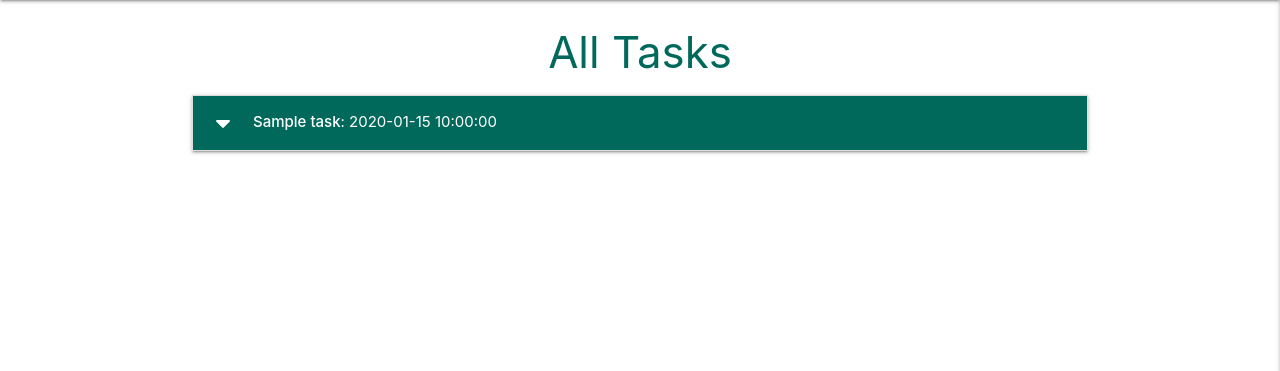
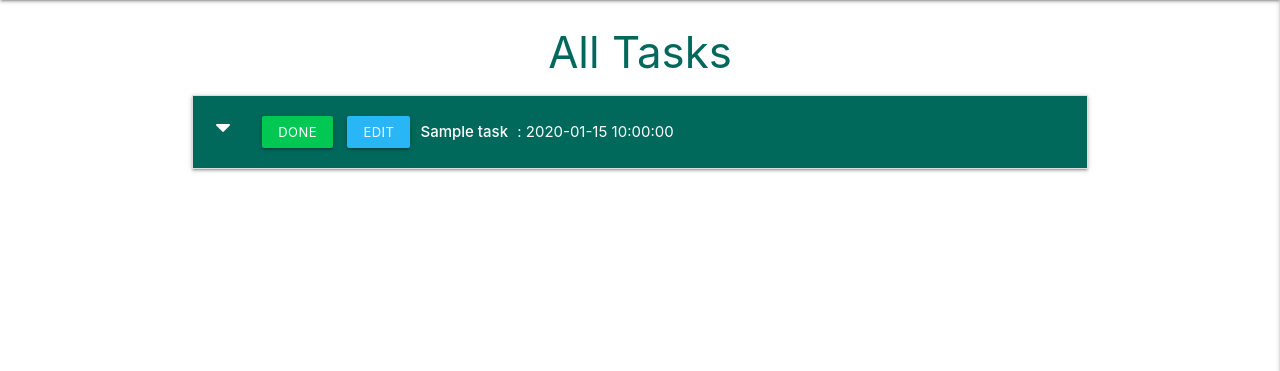
Before and after one commit to AJBayliss81/task-manager-mini-project, a Flask app: page / in a window 1280 px wide. Shown: the part 64-435 px from the top of the page. Run offline with Flask 2, Linux system fonts and the light colour scheme; a database or web service that is not in the repository returns one stand-in record (values such as "Sample title"); some libraries are stand-ins or nearby versions.

Commit message:
Added task edit & done buttons

```diff
--- a/static/css/style.css
+++ b/static/css/style.css
@@ -5,3 +5,12 @@
 .flashes h4 {
     line-height: 2;
 }
+
+.btn-small {
+    margin: 5px;
+}
+
+.collapsible-header .col strong {
+    margin: 5px;
+    line-height: 42px;
+}
--- a/templates/tasks.html
+++ b/templates/tasks.html
@@ -7,12 +7,19 @@
         {% for task in tasks %}
         <li>
             <div class="collapsible-header white-text teal darken-3">
+				<div class="col s3">
 					<i class="fas fa-caret-down"></i>
+                    <a href="" class="btn-small green accent-4">Done</a>
+                    <a href="" class="btn-small light-blue lighten-1">Edit</a>
+				</div>
+				<div class="col s9">
 					<strong>{{ task.task_name }}</strong> : {{ task.due_date }}
 					{% if task.is_urgent == "on" %}
 					    <i class="fas fa-exclamation-circle teal-text text-lighten-2 tooltipped"
                             data-position="right" data-tooltip="URGENT!"></i>
 					{% endif %}
+				</div>
+
             </div>
             <div class="collapsible-body">
                 <strong>{{ task.category_name }}</strong>
```
Lines whose indentation alone changed are shown as unchanged.
